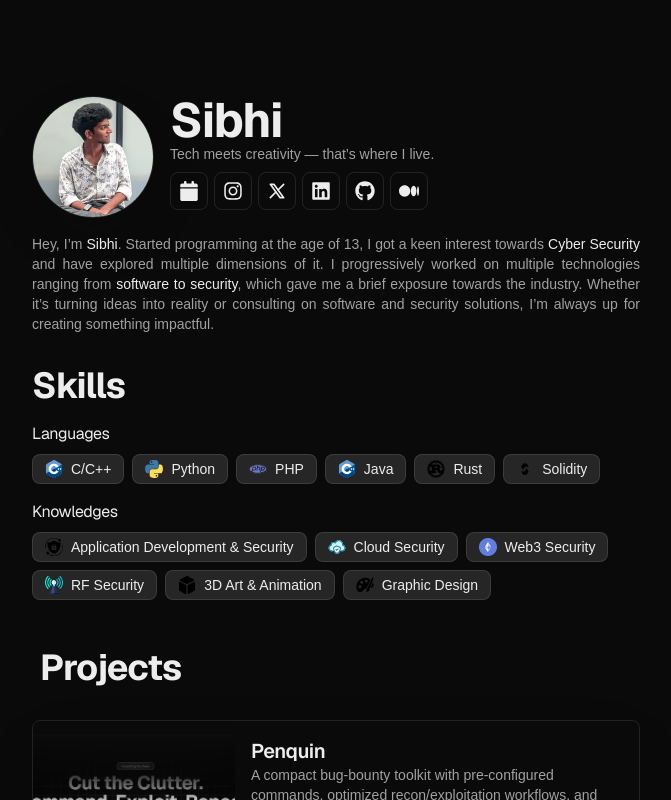
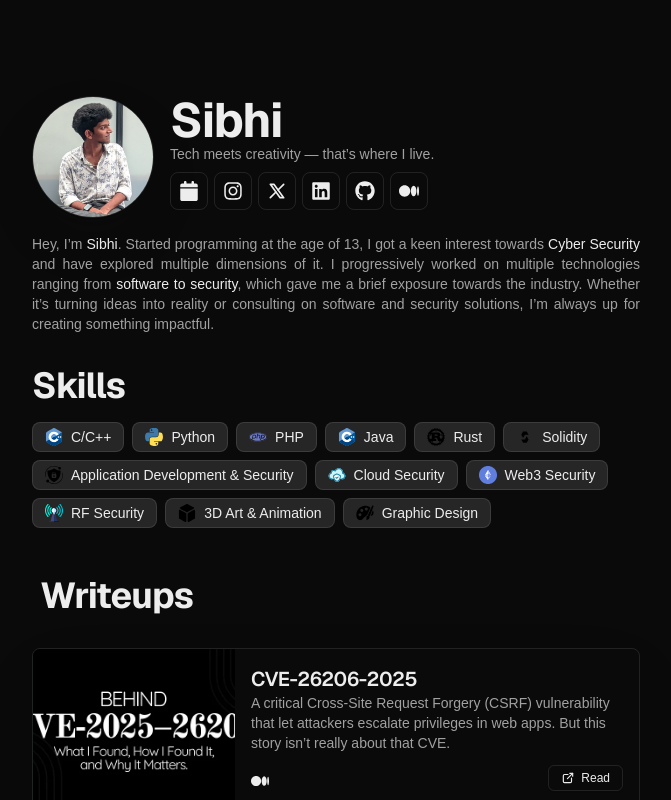
Before and after one commit to Tokittoo/xibhi, a Next.js app: page / in a window 1280 px wide. Shown: the top 800 px of the page, without its empty margins (304-975 px from the left). Built offline with nearby package versions, Linux system fonts and the light colour scheme.

Commit message:
Add files via upload

```diff
--- a/src/app/page.tsx
+++ b/src/app/page.tsx
@@ -11,8 +11,8 @@ const Home = () => {
     <AnimationWrapper>
       <Intro />
       <Skills />
+      <Writeups />
       <Projects />
-      <Writeups />
     </AnimationWrapper>
   )
 }
--- a/src/components/Skills.tsx
+++ b/src/components/Skills.tsx
@@ -14,10 +14,7 @@ const languages: Skill[] = [
   { name: "PHP", icon: "/skills/php.svg" },
   { name: "Java", icon: "/skills/C.svg" },
   { name: "Rust", icon: "/skills/Rust.svg" },
-  { name: "Solidity", icon: "/skills/pngwing.com.svg" }
-];
-
-const frameworks: Skill[] = [
+  { name: "Solidity", icon: "/skills/pngwing.com.svg" },
   { name: "Application Development & Security", icon: "/skills/security.svg" },
   { name: "Cloud Security", icon: "/skills/cloud-security.svg" },
   { name: "Web3 Security", icon: "/skills/ethereum.svg" },
@@ -32,7 +29,6 @@ const Skills = () => {
     <div className='my-8'>
       <motion.h1 variants={childVariant} className='text-3xl md:text-4xl font-sans font-bold tracking-tight'>Skills</motion.h1>
       <motion.div variants={childVariant} className='my-4'>
-        <h3 className='font-sans tracking-tight my-2'>Languages</h3>
         <AnimationWrapper className='flex flex-wrap gap-2'>
           {
             languages.map(l => (
@@ -43,18 +39,7 @@ const Skills = () => {
           }
         </AnimationWrapper>
       </motion.div>
-      <motion.div variants={childVariant} className='my-4'>
-        <h3 className='font-sans tracking-tight my-2'>Knowledges</h3>
-        <AnimationWrapper className='flex flex-wrap gap-2'>
-          {
-            frameworks.map(f => (
-              <motion.div variants={childVariant} key={f.name}>
-                <Tag tag={f} />
-              </motion.div>
-            ))
-          }
-        </AnimationWrapper>
-      </motion.div>
+
     </div>
   )
 }
--- a/src/components/Writeups.tsx
+++ b/src/components/Writeups.tsx
@@ -3,6 +3,7 @@
 import Card from './Card'
 import { motion } from 'motion/react'
 import { childVariant } from './ui/animation-wrapper'
+import { FaMedium } from 'react-icons/fa6'
 
 import type { Project } from './Projects'
 
@@ -14,7 +15,12 @@ const writeups: Project[] = [
     liveLink: '/CVE-26206-2025',
     liveLabel: 'Read',
     sourceLink: '',
-    tags: [],
+    tags: [
+      {
+        name: 'Medium',
+        logo: <FaMedium size={18} />
+      }
+    ],
   },
 ]
 
```
